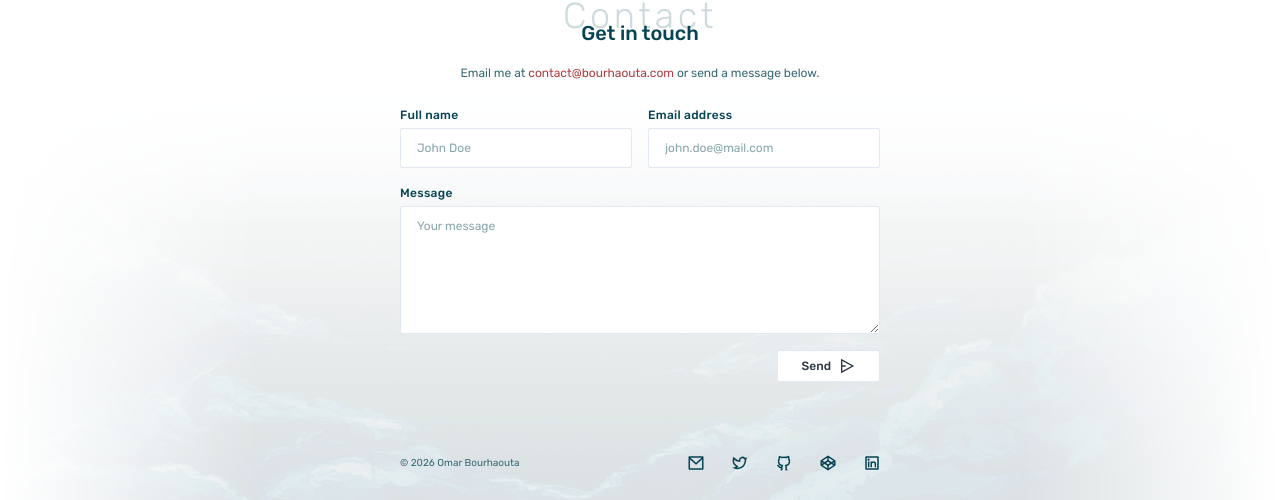
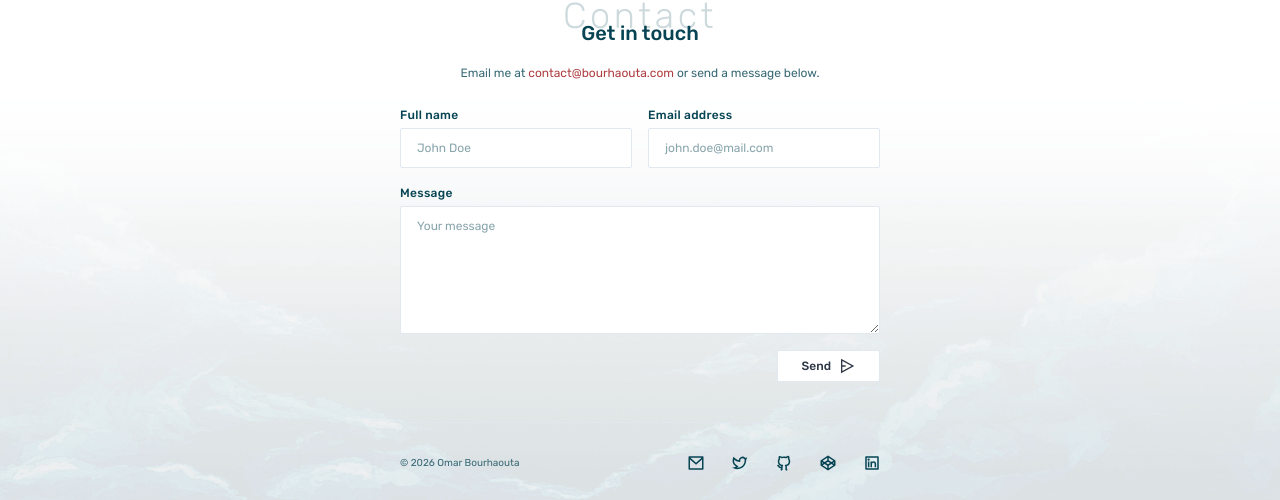
Before and after one commit to bourhaouta/bourhaouta, a Next.js app: page /resume in a window 1280 px wide. Shown: the part 1781-2281 px from the top of the page. Built offline with nearby package versions, Linux system fonts and the light colour scheme; no server answers.

Commit message:
Footer sky: side fades only beyond the image width (1800px)

```diff
--- a/components/Footer.tsx
+++ b/components/Footer.tsx
@@ -9,9 +9,10 @@ export default function Footer() {
   return (
     <footer id="contact" className="relative mt-20 scroll-mt-8 print:hidden">
       {/* Sky behind most of the contact section, same height on every screen (it crops
-          instead of shrinking). Centered, max 1800px wide; top and sides fade into the page. */}
+          instead of shrinking). The top fades into the page; the sides only fade on screens
+          wider than the image (1800px), where its edges would show. */}
       <div aria-hidden className="absolute inset-x-0 bottom-0 -z-1 h-[85%] dark:hidden">
-        <div className="relative mx-auto h-full max-w-[1800px] [mask-composite:intersect] [mask-image:linear-gradient(to_right,transparent,black_20%,black_80%,transparent),linear-gradient(to_bottom,transparent,black_35%)]">
+        <div className="relative mx-auto h-full max-w-[1800px] [mask-image:linear-gradient(to_bottom,transparent,black_35%)] min-[1800px]:[mask-composite:intersect] min-[1800px]:[mask-image:linear-gradient(to_right,transparent,black_20%,black_80%,transparent),linear-gradient(to_bottom,transparent,black_35%)]">
           <Image
             className="object-cover object-bottom"
             src={sky}
```
